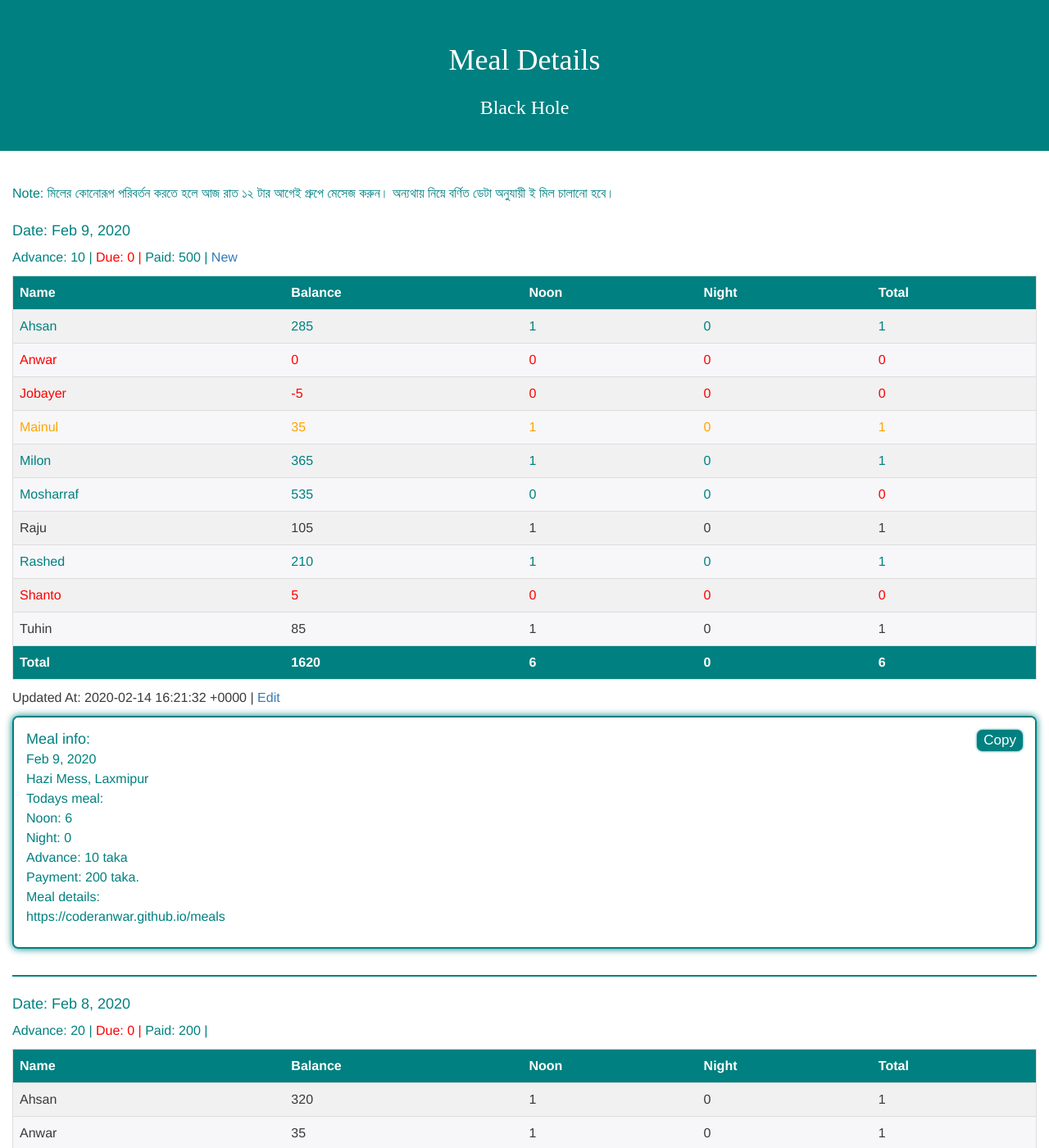
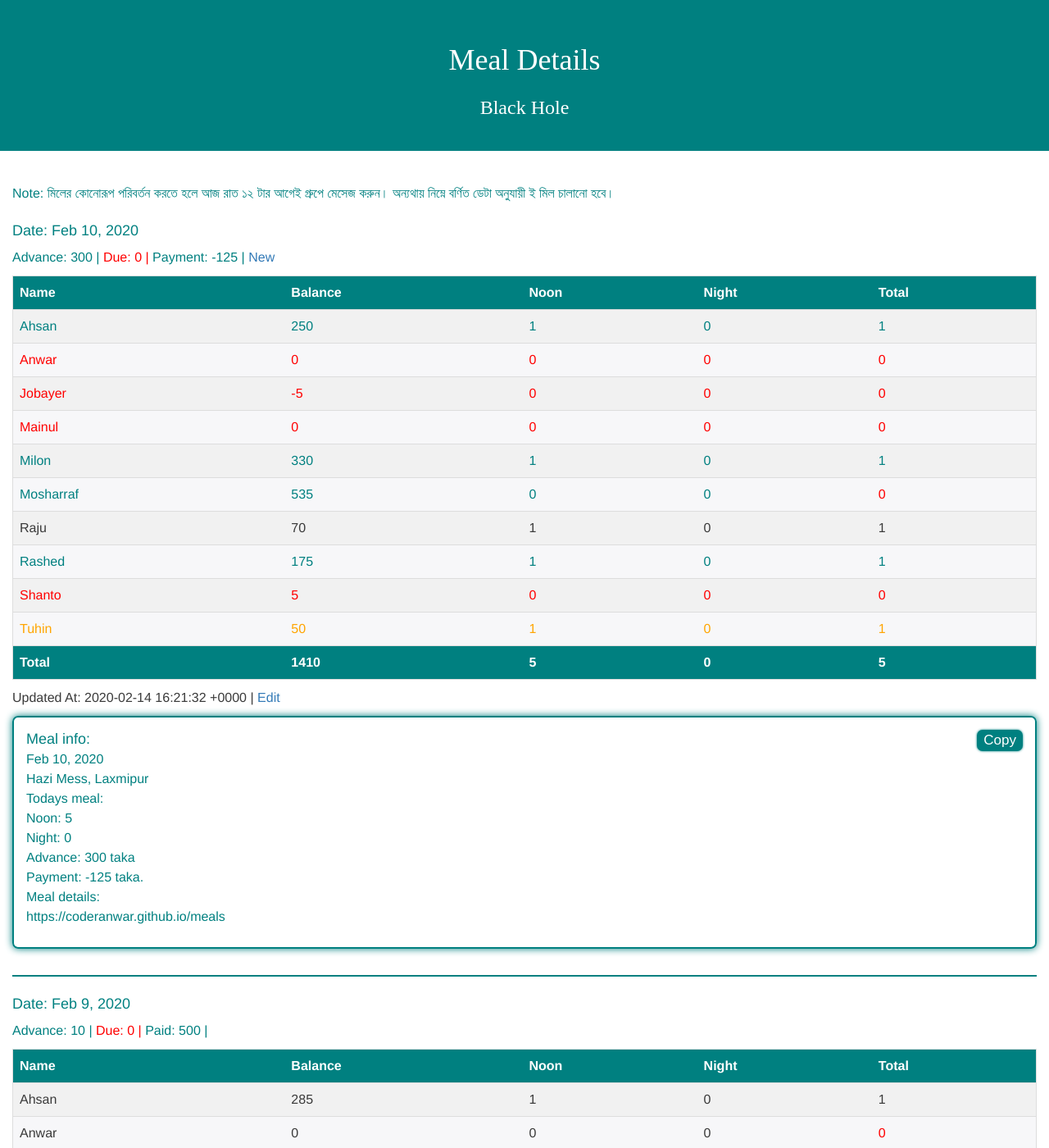
Before and after one commit to coderanwar/meals, a Jekyll site: the page built from index.html, in a window 1280 px wide and 1400 px high. Shown: the whole window at 82% size. Built offline with Jekyll 4.4.1, drawn with Linux system fonts in a browser that asks for light colours.

Commit message:
Update meals.yml

```diff
--- a/_data/meals.yml
+++ b/_data/meals.yml
@@ -1,3 +1,49 @@
+
+- Date: 2020-02-10
+  Paid: 0
+  Advance: 300
+  Due: 0
+  Peoples:
+    - Name: "Ahsan"
+      Balance: 250
+      Noon: 1
+      Night: 0
+    - Name: "Anwar"
+      Balance: 0
+      Noon: 0
+      Night: 0
+    - Name: "Jobayer"
+      Balance: -5
+      Noon: 0
+      Night: 0
+    - Name: "Mainul"
+      Balance: 0
+      Noon: 0
+      Night: 0
+    - Name: "Milon"
+      Balance: 330
+      Noon: 1
+      Night: 0
+    - Name: "Mosharraf"
+      Balance: 535
+      Noon: 0
+      Night: 0
+    - Name: "Raju"
+      Balance: 70
+      Noon: 1
+      Night: 0
+    - Name: "Rashed"
+      Balance: 175
+      Noon: 1
+      Night: 0
+    - Name: "Shanto"
+      Balance: 5
+      Noon: 0
+      Night: 0
+    - Name: "Tuhin"
+      Balance: 50
+      Noon: 1
+      Night: 0
 
 - Date: 2020-02-09
   Paid: 500
```
